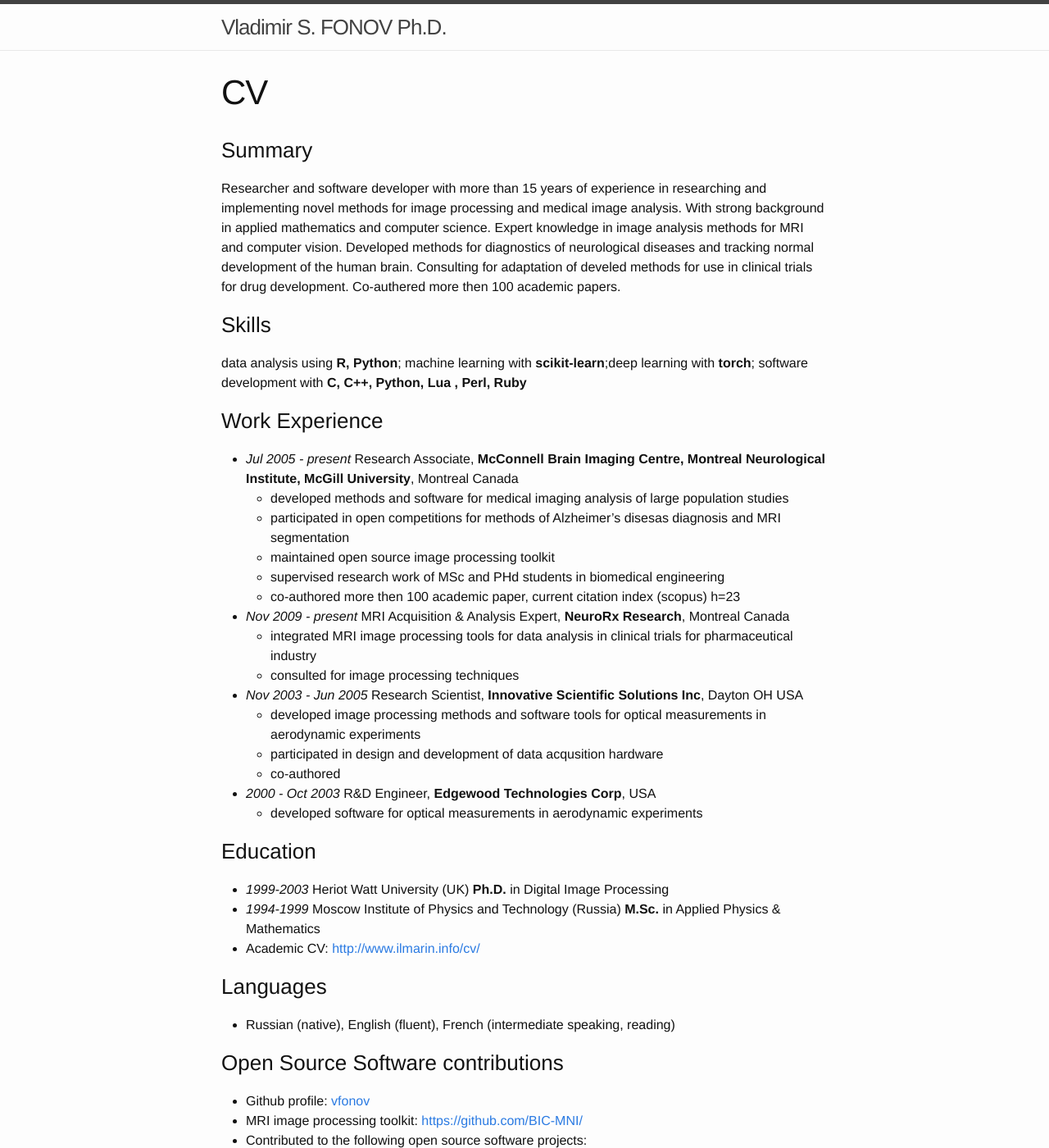
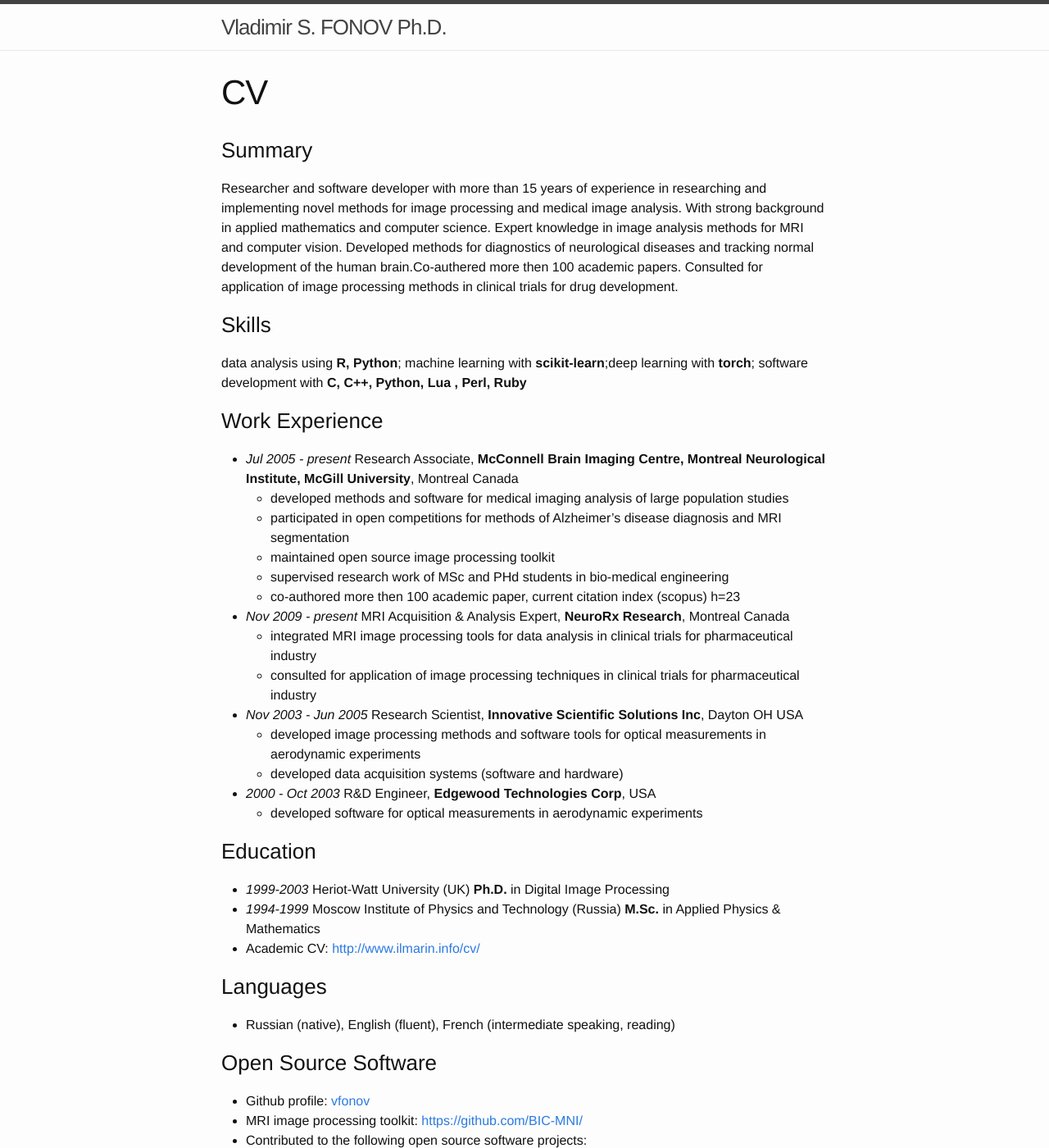
Before and after one commit to vfonov/vfonov.github.io, a Jekyll site: the page built from CV_industry.md, in a window 1280 px wide and 1400 px high. Shown: the whole window at 82% size. Built offline with Jekyll 4.4.1, drawn with Linux system fonts in a browser that asks for light colours; some of the changed text lies outside the part shown.

```diff
--- a/CV_industry.md
+++ b/CV_industry.md
@@ -5,7 +5,7 @@ permalink: /cv_ind/
 ---
 ### Summary
 Researcher and software developer with more than 15 years of experience in researching and implementing novel methods for image processing and medical image analysis. With strong background in applied mathematics and computer science.
-Expert knowledge in image analysis methods for MRI and computer vision. Developed methods for diagnostics of neurological diseases and tracking normal development of the human brain. Consulting for adaptation of develed methods for use in clinical trials for drug development. Co-authered more then 100 academic papers.
+Expert knowledge in image analysis methods for MRI and computer vision. Developed methods for diagnostics of neurological diseases and tracking normal development of the human brain.Co-authered more then 100 academic papers. Consulted for application of image processing methods in clinical trials for drug development.
 
 ### Skills
 data analysis using **R, Python**; machine learning with **scikit-learn**;deep learning with  **torch**; software development with **C, C++, Python, Lua , Perl, Ruby**
@@ -13,35 +13,34 @@ data analysis using **R, Python**; machine learning with **scikit-learn**;deep l
 ### Work Experience
 * *Jul 2005 - present* Research Associate, **McConnell Brain Imaging Centre, Montreal Neurological Institute, McGill University**, Montreal Canada
    * developed methods and software for medical imaging analysis of large population studies
-   * participated in open competitions for methods of Alzheimer's disesas diagnosis and MRI segmentation
+   * participated in open competitions for methods of Alzheimer's disease diagnosis and MRI segmentation
    * maintained open source image processing toolkit
-   * supervised research work of MSc and PHd students in biomedical engineering
+   * supervised research work of MSc and PHd students in bio-medical engineering
    * co-authored more then 100 academic paper, current citation index (scopus) h=23
 * *Nov 2009 - present* MRI Acquisition & Analysis Expert, **NeuroRx Research**, Montreal Canada
    * integrated MRI image processing tools for data analysis in clinical trials for pharmaceutical industry
-   * consulted for image processing techniques
+   * consulted for application of image processing techniques in clinical trials for pharmaceutical industry
 * *Nov 2003 - Jun 2005* Research Scientist, **Innovative Scientific Solutions Inc**, Dayton OH USA
    * developed image processing methods and software tools for optical measurements in aerodynamic experiments
-   * participated in design and development of data acqusition hardware
-   * co-authored
+   * developed data acquisition systems (software and hardware)
 * *2000 - Oct 2003* R&D Engineer, **Edgewood Technologies Corp**, USA
     * developed software for optical measurements in aerodynamic experiments
 
 ### Education
-* *1999-2003* Heriot Watt University (UK) **Ph.D.** in Digital Image Processing
+* *1999-2003* Heriot-Watt University (UK) **Ph.D.** in Digital Image Processing
 * *1994-1999* Moscow Institute of Physics and Technology (Russia) **M.Sc.** in Applied Physics & Mathematics
 * Academic CV: [http://www.ilmarin.info/cv/](http://www.ilmarin.info/cv/)
 
 ### Languages
 * Russian (native), English (fluent), French (intermediate speaking, reading)
 
-### Open Source Software contributions
+### Open Source Software
 * Github profile: [vfonov](https://github.com/vfonov/)
 * MRI image processing toolkit: <https://github.com/BIC-MNI/>
 * Contributed to the following open source software projects:
-  * Insight Toolkit: <http://www.itk.org/>
-  * ANTs: <http://stnava.github.io/ANTs/>
-  * Torch7: <https://github.com/torch/torch7>
+  * Insight Toolkit: <http://www.itk.org/> support for MINC file format
+  * ANTs: <http://stnava.github.io/ANTs/> support for MINC file format
+  * Torch7: <https://github.com/torch/torch7> additional methods for image module, bug fix for ARM architecture
 * Embedded software:
   * enhancements in linux kernel module for camera module in mini2440 board: <https://github.com/vfonov/s3c2440camera>
   * port of mjpg-streamer optimized for mini2440 board: <https://github.com/vfonov/mjpg-streamer-mini2440>
```
